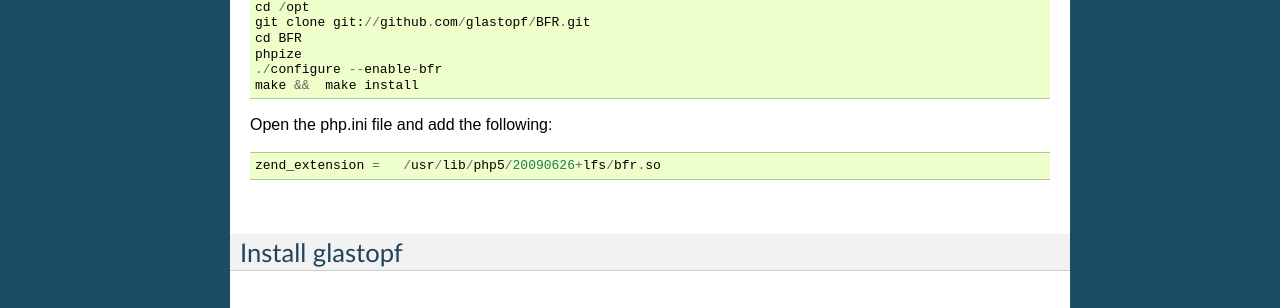
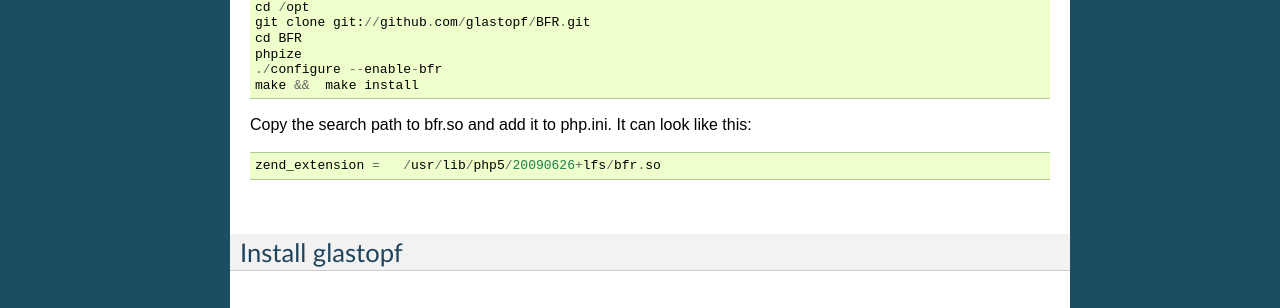
Before and after one commit to mushorg/glastopf, a Sphinx documentation site: the page built from docs/source/installation/installation_debian.rst, in a window 1280 px wide. Shown: the part 629-937 px from the top of the page. Built offline with Sphinx 7.4.7, drawn with Linux system fonts in a browser that asks for light colours; formulas are drawn with MathJax 3; pages that are not in the unit, such as notebooks, are missing from menus.

Commit message:
Update installation_debian.rst

```diff
--- a/docs/source/installation/installation_debian.rst
+++ b/docs/source/installation/installation_debian.rst
@@ -32,7 +32,7 @@
     make &&  make install
 
 
-Open the php.ini file and add the following::
+Copy the search path to bfr.so and add it to php.ini. It can look like this::
 
     zend_extension =   /usr/lib/php5/20090626+lfs/bfr.so
 
```
